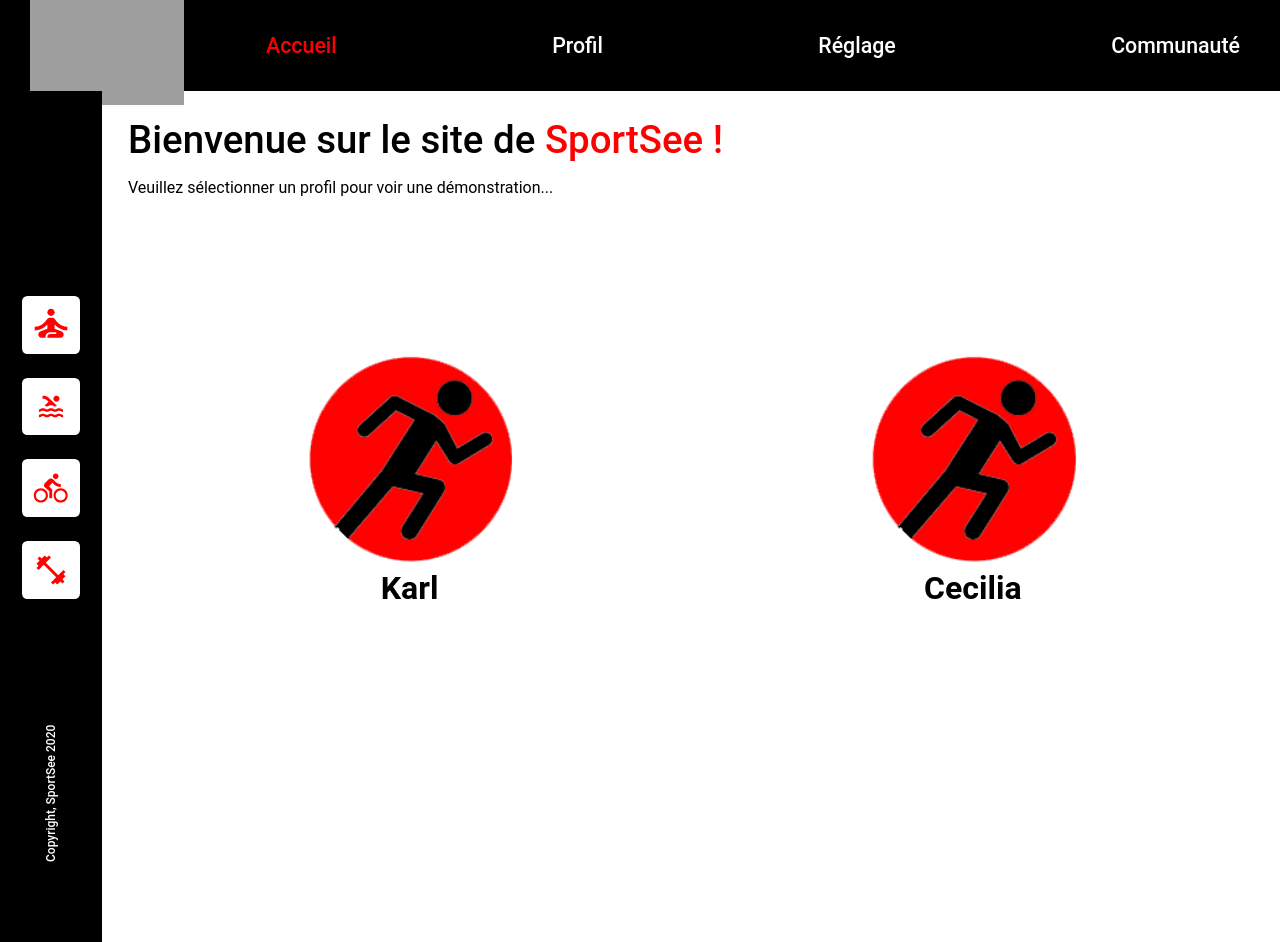
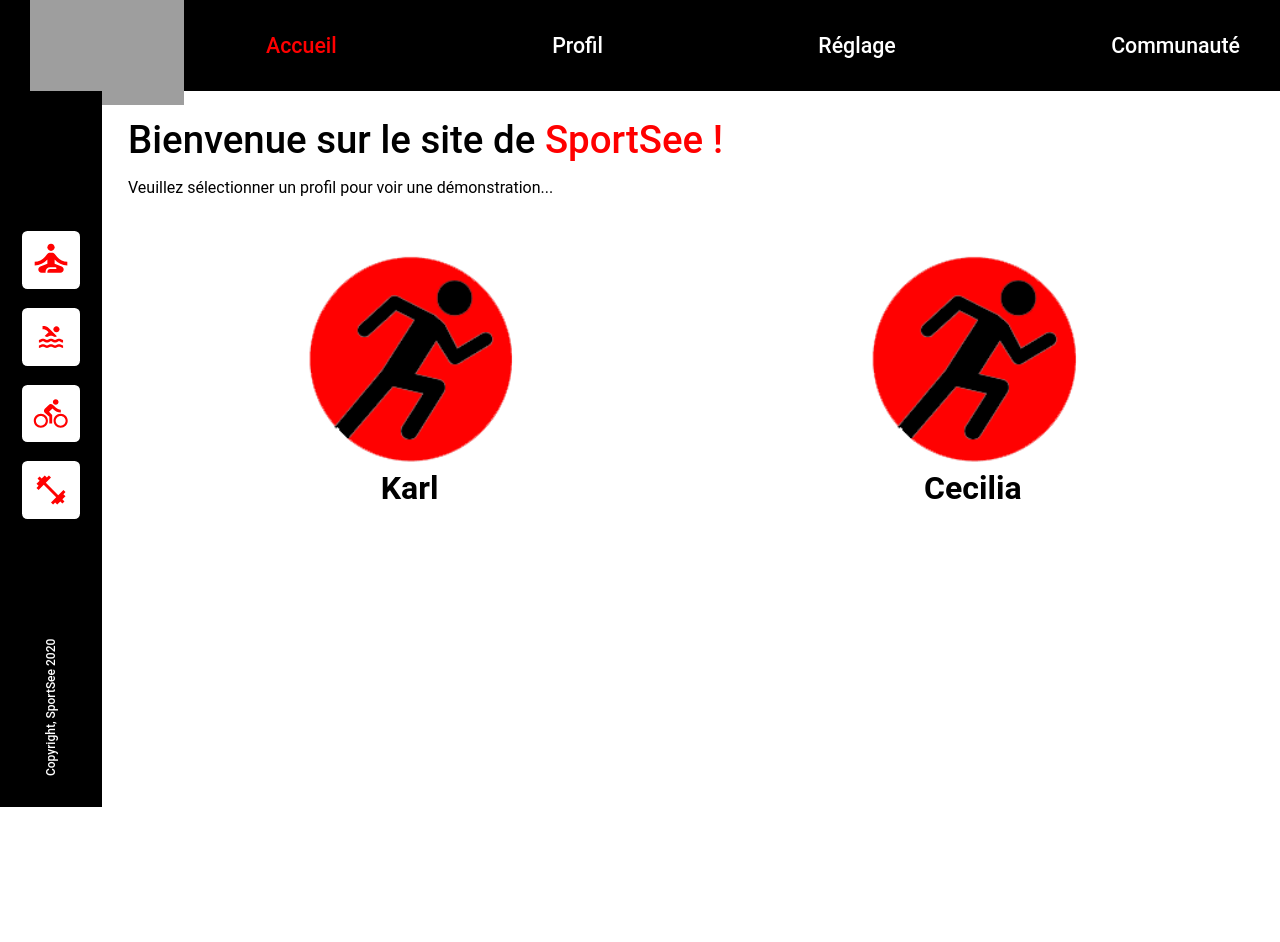
Before and after one commit to Stevens-Mark/StevensMark_P12_08112021, a React (Create React App) app: page / in a window 1280 px wide. After the commit the page ends 807 px from the top, so only its background shows below. Built offline with nearby package versions, Linux system fonts and the light colour scheme; grey boxes are pictures that could not be loaded.

Commit message:
responsive adjustments

```diff
--- a/src/components/Activity.jsx
+++ b/src/components/Activity.jsx
@@ -19,24 +19,13 @@ import {
 /**
  * CSS for component using styled.components
  */
-const LoaderWrapper = styled.div`
+const Wrapper = styled.div`
   display: flex;
   align-items: center;
   justify-content: center;
   color: ${colors.secondary};
   background: ${colors.backgroundLight};
-  height: 290px;
-  border-radius: 5px;
-  box-shadow: 0px 2px 4px 0px #00000005;
-`;
-
-const ErrorMsg = styled.div`
-  display: flex;
-  align-items: center;
-  justify-content: center;
-  color: ${colors.secondary};
-  background: ${colors.backgroundLight};
-  height: 290px;
+  // height: 290px;
   border-radius: 5px;
   box-shadow: 0px 2px 4px 0px #00000005;
 `;
@@ -44,7 +33,7 @@ const ErrorMsg = styled.div`
 // HERE I CHANGED COLOR TEMP§§§§§§§§§§§§§§§§§§§§§§§§§§§§§§
 const ActivityChartWrapper = styled.article`
   background: ${colors.backgroundLight};
-  height: 290px;
+  // height: 290px;
   border-radius: 5px;
   box-shadow: 0px 2px 4px 0px #00000005;
 `;
@@ -65,6 +54,7 @@ const ActivityHeading = styled.div`
 
       @media screen and (min-width: 375px) {
         margin-left: 35px;
+        margin-right: 35px;
       }
   }
 `;
@@ -158,13 +148,13 @@ export default function Activity() {
   const { data, isLoading, error } = useFetch(mockActivityData);
 
   if (error) {
-    return <ErrorMsg>Il y a un problème... Aucune donnée trouvée</ErrorMsg>
+    return <Wrapper>Il y a un problème... Aucune donnée trouvée</Wrapper>
   }
   if (isLoading) {
     return (
-      <LoaderWrapper>
+      <Wrapper>
         <MiniLoadingIcon />
-      </LoaderWrapper>
+      </Wrapper>
     )
   } else {
     const sessions = data.data.sessions;
--- a/src/components/Average.jsx
+++ b/src/components/Average.jsx
@@ -19,7 +19,7 @@ import {
 /**
  * CSS for the component using styled.components
  */
-const LoaderWrapper = styled.div`
+const Wrapper = styled.div`
   display: flex;
   align-items: center;
   justify-content: center;
@@ -39,30 +39,6 @@ const LoaderWrapper = styled.div`
       }
 `;
 
-const ErrorMsg = styled.div`
-  display: flex;
-  align-items: center;
-  justify-content: center;
-  color: ${colors.secondary};
-  background: ${colors.backgroundLight};
-  height: 225px;
-  width: 32%;
-  max-width: 258px;
-  border-radius: 5px;
-  box-shadow: 0px 2px 4px 0px #00000005;
-
-    @media screen and (min-width: 1025px) {
-      height: 263px;
-      p {
-        padding: 40px;
-      }
-    }
-    @media screen and (min-width: 1440px) {
-      height: 325px;
-      max-width: 325px;
-      }
-`;
-
 const AverageWrapper = styled.article`
   height: 225px;
   width: 100%;
@@ -74,9 +50,9 @@ const AverageWrapper = styled.article`
       width: 32%;
       max-width: 258px;
       }
-    @media screen and (min-width: 1025px) {
-      height: 263px;
-      }
+    // @media screen and (min-width: 1025px) {
+    //   height: 263px;
+    //   }
     @media screen and (min-width: 1440px) {
       height: 325px;
       max-width: 325px;
@@ -157,16 +133,16 @@ export default function Average() {
 
     if (error) {
       return (
-        <ErrorMsg>
+        <Wrapper>
           <p>Il y a un problème... Aucune donnée trouvée</p>
-        </ErrorMsg>
+        </Wrapper>
         )
     }
     if (isLoading) {
       return (
-        <LoaderWrapper>
+        <Wrapper>
           <MiniLoadingIcon />
-        </LoaderWrapper>
+        </Wrapper>
       )
     }
     else {
--- a/src/components/SideNav.jsx
+++ b/src/components/SideNav.jsx
@@ -12,55 +12,45 @@ import Gym from '../assets/icons/dumbell.svg'
  */
 const SportsGroup = styled.nav`
   background: ${colors.secondary};
-  margin-top: 20px;
 
     @media screen and (min-width: 1024px) {
       margin-top: unset;
+      display: grid;
+      grid-template-rows: 6fr 2fr;
+      grid-template-columns: clamp(3.5rem,8vw,7.5rem);
       }
-
-  p {
-    font-size: 12px;
-    font-weight: 500;
-
-      @media screen and (min-width: 1024px) {
-        transform: rotate(-90deg);
-        width: 140px;
-        }
-    }
 
   img {
       width: clamp(2.5rem, 4.5vw, 4rem);
       margin-top: 15px;
-
-        @media screen and (min-width: 1024px) {
-          margin: 10px 0px;
-          }
-    }
-`;
-
-const SportsNav = styled.div `
-  display: flex;
-  flex-direction: column;
-  align-items: center;
-  justify-content: space-around;
-
-    @media screen and (min-width: 1024px) {
-      height: 100vh;
-      }
+  }
 `;
 
 const SportLink = styled.div `
   display: flex;
   flex-direction: row;
   justify-content: space-around;
-  width: 100%;
   margin-top: 10px;
 
     @media screen and (min-width: 1024px) {
+      height: 100%;
       flex-direction: column;
       justify-content: center;
       align-items: center;
-      margin-top: 115px;
+      }
+`;
+
+const Copyright = styled.p `
+  display: flex;
+  justify-content: center;
+  font-size: 12px;
+  font-weight: 500;
+
+    @media screen and (min-width: 1024px) {
+      align-items: center;
+      writing-mode: vertical-lr;
+      transform: rotate(180deg);
+      margin-bottom: 20px;
       }
 `;
 
@@ -72,15 +62,13 @@ const SportLink = styled.div `
 export default function SideNav() {
   return (
     <SportsGroup>
-        <SportsNav>
             <SportLink>
               <Link to='/yoga'><img src={Yoga} alt='Yoga'/></Link>
               <Link to='/swimming'><img src={Swim} alt='Swim'/></Link>
               <Link to='/cycling'><img src={Bike} alt='Bike'/></Link>
               <Link to='/gym'><img src={Gym} alt='Gym'/></Link>
             </SportLink>
-            <p>Copyright, SportSee 2020</p>
-        </SportsNav>
+        <Copyright>Copyright, SportSee 2020</Copyright>
     </SportsGroup>
     )
 }
--- a/src/index.js
+++ b/src/index.js
@@ -21,7 +21,8 @@ const GlobalStyle = createGlobalStyle`
     // max-width: 1440px;
     margin: auto;
     box-sizing: border-box;
-    height: 100vh;
+    // min-height: 100vh;
+    height: 100%;
   }
 
   ul {
--- a/src/pages/DashBoard.jsx
+++ b/src/pages/DashBoard.jsx
@@ -13,18 +13,19 @@ import MiniLoadingIcon from '../utils/Loaders/MiniLoadingIcon'
  * CSS for component using styled.components
  */
  const LoaderWrapper = styled.div`
- display: flex;
- justify-content: center;
- align-items: center;
- height: 90vh;
+  display: flex;
+  justify-content: center;
+  align-items: center;
+  height: 90vh;
 `;
 
 const DashBoardWrapper = styled.main`
+  // height: calc(100vh - 135px);
   padding: clamp(0.625rem, 2vw, 4.5rem);
 
-    @media screen and (min-width: 1440px) {
-    padding: 77px;
-    }
+    // @media screen and (min-width: 1440px) {
+    // padding: 77px;
+    // }
 `;
 
 const UserStats = styled.div`
@@ -55,19 +56,19 @@ const Analysis = styled.div`
   display: flex;
   flex-direction: column;
   align-items: center;
-  margin-top: 30px;
+  margin-top: 20px;
   gap: 15px;
 
     @media screen and (min-width: 600px) {
       flex-direction: row;
       justify-content: space-between;
     }
-    @media screen and (min-width: 1440px) {
-      margin-top: 70px;
-    }
+    // @media screen and (min-width: 1440px) {
+    //   margin-top: 70px;
+    // }
 `;
 
-// THIS IS TEMPORARY FOR DUMMY CHARTS!!!!!!!!!!!!!!!!!!!!!!!!!!!!!!
+// THIS IS TEMPORARY FOR DUMMY CHARTS!!!!!!!!!!!!!!!!!!!!!!!!!!!!!! before 225px eight initial
 const CONTAINER = styled.article`
   height: 225px;
   width: 100%;
@@ -79,9 +80,9 @@ const CONTAINER = styled.article`
       width: 32%;
       max-width: 258px;
       }
-    @media screen and (min-width: 1025px) {
-      height: 263px;
-      }
+    // @media screen and (min-width: 1025px) {
+    //   height: 263px;
+    //   }
     @media screen and (min-width: 1440px) {
       height: 325px;
       max-width: 325px;
--- a/src/pages/WelcomePage.jsx
+++ b/src/pages/WelcomePage.jsx
@@ -11,8 +11,8 @@ import logo from '../assets/logo/runningMan.png'
  */
  const MainWrapper = styled.main`
   padding: clamp(0.625rem, 2vw, 4.5rem);
-  // min-height: calc(100vh -20rem);
-  min-height: 100vh;
+  height: calc(100vh - 135px);
+  // min-height: 100vh;
 
   // @media screen and (min-width: 1440px) {
   //   padding: 77px;
@@ -38,7 +38,7 @@ const LINKS = styled(Link)`
 `;
 
 const CardWrapper = styled.div`
-      margin-top: 100px;
+      margin-top: 50px;
       display: flex;
       flex-direction: column;
 
@@ -49,7 +49,7 @@ const CardWrapper = styled.div`
 `;
 
 const Card = styled.article`
-    margin-top: 50px;
+    margin-bottom: 50px;
     display: flex;
     flex-direction: column;
     justify-content: center;
```
Also changed, not shown: src/components/Title.jsx (indentation only).
